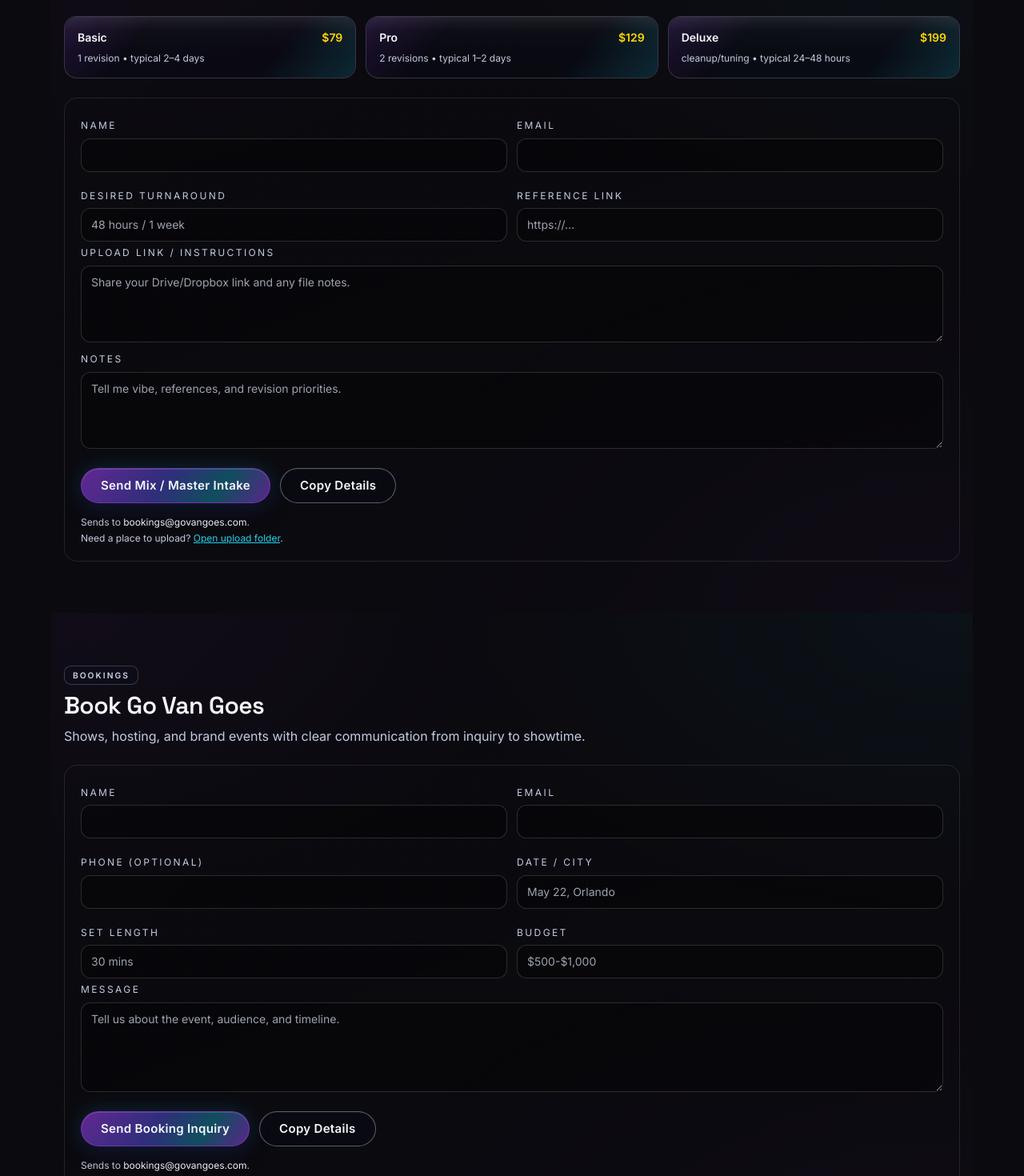
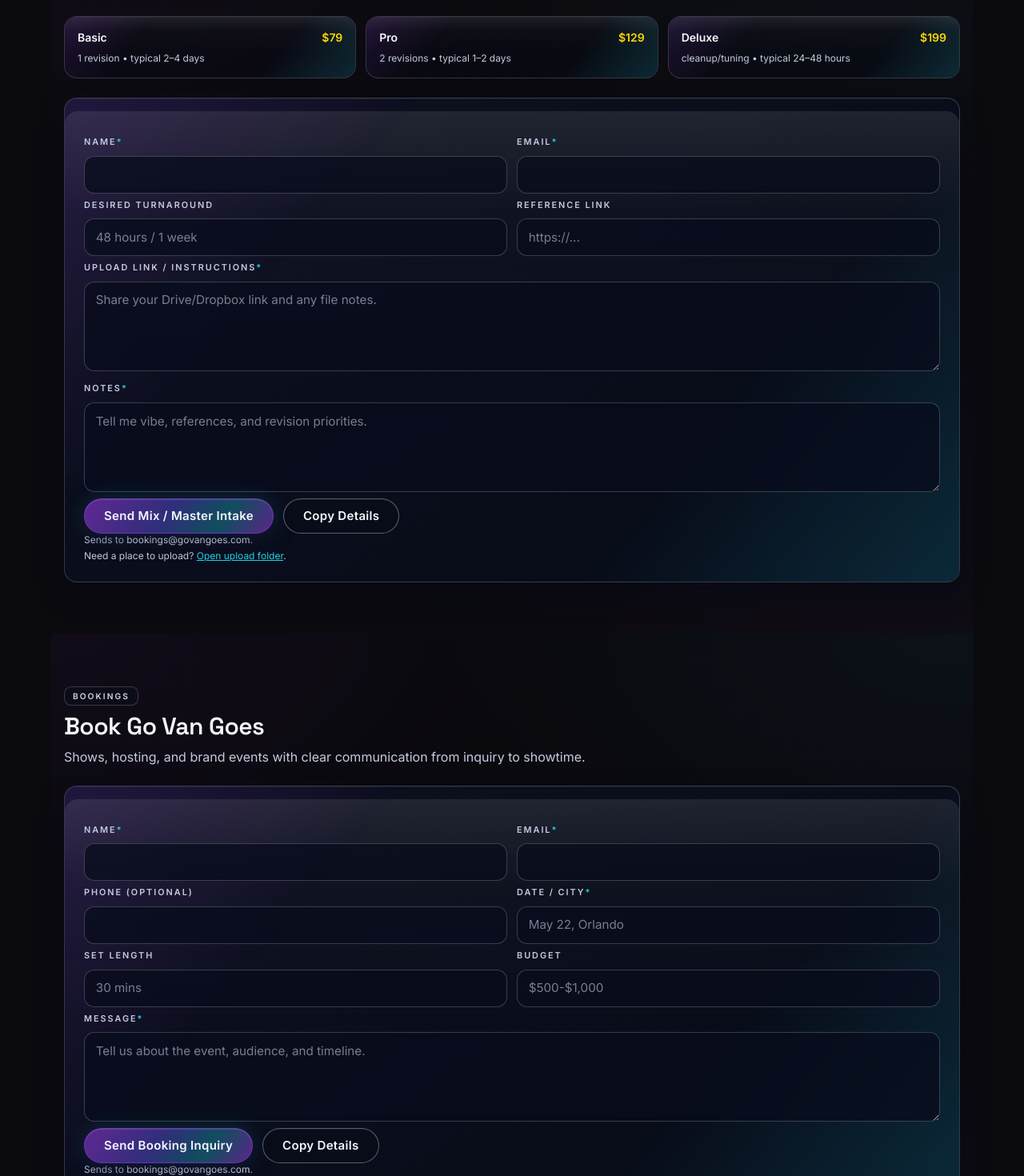
Before and after one commit to govangoes/calamari-crystal-site, a React (Vite) app: page / in a window 1280 px wide. Shown: the part 1260-2730 px from the top of the page at 80% size. Built offline with nearby package versions, Linux system fonts and the light colour scheme; no server answers.

Commit message:
style(ui): add luxury form controls (Field/Input/Textarea/Select) + wire into forms

```diff
--- a/src/components/forms/BookingForm.jsx
+++ b/src/components/forms/BookingForm.jsx
@@ -2,6 +2,10 @@
 import { CONTACT_EMAIL } from "../../content/offers.js";
 import GhostButton from "../ui/GhostButton.jsx";
 import PsychedelicButton from "../ui/PsychedelicButton.jsx";
+import CrystalCard from "../ui/CrystalCard.jsx";
+import CrystalInput from "../ui/CrystalInput.jsx";
+import CrystalTextarea from "../ui/CrystalTextarea.jsx";
+import Field from "../ui/Field.jsx";
 import { copyTextToClipboard, submitFormWithFallback } from "./formUtils.js";
 
 const INITIAL_FIELDS = {
@@ -29,9 +33,6 @@
     fields.message || "Not provided",
   ].join("\n");
 }
-
-const inputClassName =
-  "w-full rounded-xl border border-white/15 bg-black/35 px-3 py-2.5 text-sm text-paperWhite placeholder:text-paperWhite/45 outline-none transition focus:border-crystal/60 focus:ring-2 focus:ring-crystal/35";
 
 export default function BookingForm({ className = "" }) {
   const [fields, setFields] = useState(INITIAL_FIELDS);
@@ -79,96 +80,87 @@
     setIsSubmitting(false);
   };
 
+  const rootClassName = className ? `space-y-4 p-5 sm:p-6 ${className}` : "space-y-4 p-5 sm:p-6";
+
   return (
-    <form
-      className={
-        className
-          ? `space-y-4 rounded-2xl border border-white/10 bg-ink/45 p-5 ${className}`
-          : "space-y-4 rounded-2xl border border-white/10 bg-ink/45 p-5"
-      }
-      onSubmit={handleSubmit}
-    >
+    <CrystalCard as="form" variant="glass" className={rootClassName} onSubmit={handleSubmit}>
       <div className="grid gap-3 md:grid-cols-2">
-        <label className="space-y-1">
-          <span className="text-xs uppercase tracking-[0.2em] text-muted">Name</span>
-          <input
-            className={inputClassName}
+        <Field label="Name" htmlFor="booking-name" required>
+          <CrystalInput
+            id="booking-name"
             name="name"
             value={fields.name}
             onChange={updateField("name")}
             required
+            autoComplete="name"
           />
-        </label>
-        <label className="space-y-1">
-          <span className="text-xs uppercase tracking-[0.2em] text-muted">Email</span>
-          <input
-            className={inputClassName}
+        </Field>
+        <Field label="Email" htmlFor="booking-email" required>
+          <CrystalInput
+            id="booking-email"
             name="email"
             type="email"
             value={fields.email}
             onChange={updateField("email")}
             required
+            autoComplete="email"
           />
-        </label>
+        </Field>
       </div>
 
       <div className="grid gap-3 md:grid-cols-2">
-        <label className="space-y-1">
-          <span className="text-xs uppercase tracking-[0.2em] text-muted">Phone (optional)</span>
-          <input
-            className={inputClassName}
+        <Field label="Phone (optional)" htmlFor="booking-phone">
+          <CrystalInput
+            id="booking-phone"
             name="phone"
             value={fields.phone}
             onChange={updateField("phone")}
+            autoComplete="tel"
           />
-        </label>
-        <label className="space-y-1">
-          <span className="text-xs uppercase tracking-[0.2em] text-muted">Date / City</span>
-          <input
-            className={inputClassName}
+        </Field>
+        <Field label="Date / City" htmlFor="booking-date-city" required>
+          <CrystalInput
+            id="booking-date-city"
             name="dateCity"
             value={fields.dateCity}
             onChange={updateField("dateCity")}
             placeholder="May 22, Orlando"
             required
           />
-        </label>
+        </Field>
       </div>
 
       <div className="grid gap-3 md:grid-cols-2">
-        <label className="space-y-1">
-          <span className="text-xs uppercase tracking-[0.2em] text-muted">Set Length</span>
-          <input
-            className={inputClassName}
+        <Field label="Set Length" htmlFor="booking-set-length">
+          <CrystalInput
+            id="booking-set-length"
             name="setLength"
             value={fields.setLength}
             onChange={updateField("setLength")}
             placeholder="30 mins"
           />
-        </label>
-        <label className="space-y-1">
-          <span className="text-xs uppercase tracking-[0.2em] text-muted">Budget</span>
-          <input
-            className={inputClassName}
+        </Field>
+        <Field label="Budget" htmlFor="booking-budget">
+          <CrystalInput
+            id="booking-budget"
             name="budget"
             value={fields.budget}
             onChange={updateField("budget")}
             placeholder="$500-$1,000"
           />
-        </label>
+        </Field>
       </div>
 
-      <label className="space-y-1">
-        <span className="text-xs uppercase tracking-[0.2em] text-muted">Message</span>
-        <textarea
-          className={`${inputClassName} min-h-28 resize-y`}
+      <Field label="Message" htmlFor="booking-message" required>
+        <CrystalTextarea
+          id="booking-message"
           name="message"
           value={fields.message}
           onChange={updateField("message")}
           placeholder="Tell us about the event, audience, and timeline."
           required
         />
-      </label>
+      </Field>
 
       <div className="flex flex-wrap items-center gap-3">
         <PsychedelicButton as="button" type="submit" disabled={isSubmitting}>
@@ -183,6 +175,6 @@
         Sends to <span className="text-strong">{CONTACT_EMAIL}</span>.
       </p>
       {status && <p className="text-xs text-paperWhite/85">{status}</p>}
-    </form>
+    </CrystalCard>
   );
 }
--- a/src/components/forms/MixMasterForm.jsx
+++ b/src/components/forms/MixMasterForm.jsx
@@ -2,6 +2,10 @@
 import { CONTACT_EMAIL } from "../../content/offers.js";
 import GhostButton from "../ui/GhostButton.jsx";
 import PsychedelicButton from "../ui/PsychedelicButton.jsx";
+import CrystalCard from "../ui/CrystalCard.jsx";
+import CrystalInput from "../ui/CrystalInput.jsx";
+import CrystalTextarea from "../ui/CrystalTextarea.jsx";
+import Field from "../ui/Field.jsx";
 import { copyTextToClipboard, submitFormWithFallback } from "./formUtils.js";
 
 const INITIAL_FIELDS = {
@@ -29,9 +33,6 @@
     fields.notes || "Not provided",
   ].join("\n");
 }
-
-const inputClassName =
-  "w-full rounded-xl border border-white/15 bg-black/35 px-3 py-2.5 text-sm text-paperWhite placeholder:text-paperWhite/45 outline-none transition focus:border-crystal/60 focus:ring-2 focus:ring-crystal/35";
 
 export default function MixMasterForm({ className = "", fileUploadUrl = "" }) {
   const [fields, setFields] = useState(INITIAL_FIELDS);
@@ -79,88 +80,79 @@
     setIsSubmitting(false);
   };
 
+  const rootClassName = className ? `space-y-4 p-5 sm:p-6 ${className}` : "space-y-4 p-5 sm:p-6";
+
   return (
-    <form
-      className={
-        className
-          ? `space-y-4 rounded-2xl border border-white/10 bg-ink/45 p-5 ${className}`
-          : "space-y-4 rounded-2xl border border-white/10 bg-ink/45 p-5"
-      }
-      onSubmit={handleSubmit}
-    >
+    <CrystalCard as="form" variant="glass" className={rootClassName} onSubmit={handleSubmit}>
       <div className="grid gap-3 md:grid-cols-2">
-        <label className="space-y-1">
-          <span className="text-xs uppercase tracking-[0.2em] text-muted">Name</span>
-          <input
-            className={inputClassName}
+        <Field label="Name" htmlFor="mix-name" required>
+          <CrystalInput
+            id="mix-name"
             name="name"
             value={fields.name}
             onChange={updateField("name")}
             required
+            autoComplete="name"
           />
-        </label>
-        <label className="space-y-1">
-          <span className="text-xs uppercase tracking-[0.2em] text-muted">Email</span>
-          <input
-            className={inputClassName}
+        </Field>
+        <Field label="Email" htmlFor="mix-email" required>
+          <CrystalInput
+            id="mix-email"
             name="email"
             type="email"
             value={fields.email}
             onChange={updateField("email")}
             required
+            autoComplete="email"
           />
-        </label>
+        </Field>
       </div>
 
       <div className="grid gap-3 md:grid-cols-2">
-        <label className="space-y-1">
-          <span className="text-xs uppercase tracking-[0.2em] text-muted">Desired Turnaround</span>
-          <input
-            className={inputClassName}
+        <Field label="Desired Turnaround" htmlFor="mix-turnaround">
+          <CrystalInput
+            id="mix-turnaround"
             name="desiredTurnaround"
             value={fields.desiredTurnaround}
             onChange={updateField("desiredTurnaround")}
             placeholder="48 hours / 1 week"
           />
-        </label>
-        <label className="space-y-1">
-          <span className="text-xs uppercase tracking-[0.2em] text-muted">Reference Link</span>
-          <input
-            className={inputClassName}
+        </Field>
+        <Field label="Reference Link" htmlFor="mix-reference-link">
+          <CrystalInput
+            id="mix-reference-link"
             name="referenceLink"
             type="url"
             value={fields.referenceLink}
             onChange={updateField("referenceLink")}
             placeholder="https://..."
           />
-        </label>
+        </Field>
       </div>
 
-      <label className="space-y-1">
-        <span className="text-xs uppercase tracking-[0.2em] text-muted">
-          Upload Link / Instructions
-        </span>
-        <textarea
-          className={`${inputClassName} min-h-24 resize-y`}
+      <Field label="Upload Link / Instructions" htmlFor="mix-upload" required>
+        <CrystalTextarea
+          id="mix-upload"
           name="uploadInstructions"
           value={fields.uploadInstructions}
           onChange={updateField("uploadInstructions")}
           placeholder="Share your Drive/Dropbox link and any file notes."
           required
+          className="min-h-24"
         />
-      </label>
+      </Field>
 
-      <label className="space-y-1">
-        <span className="text-xs uppercase tracking-[0.2em] text-muted">Notes</span>
-        <textarea
-          className={`${inputClassName} min-h-24 resize-y`}
+      <Field label="Notes" htmlFor="mix-notes" required>
+        <CrystalTextarea
+          id="mix-notes"
           name="notes"
           value={fields.notes}
           onChange={updateField("notes")}
           placeholder="Tell me vibe, references, and revision priorities."
           required
+          className="min-h-24"
         />
-      </label>
+      </Field>
 
       <div className="flex flex-wrap items-center gap-3">
         <PsychedelicButton as="button" type="submit" disabled={isSubmitting}>
@@ -191,6 +183,6 @@
         )}
       </div>
       {status && <p className="text-xs text-paperWhite/85">{status}</p>}
-    </form>
+    </CrystalCard>
   );
 }
--- /dev/null
+++ b/src/components/ui/CrystalInput.jsx
@@ -0,0 +1,3 @@
+export default function CrystalInput({ className = "", ...props }) {
+  return <input className={["crystal-input", className].filter(Boolean).join(" ")} {...props} />;
+}
--- /dev/null
+++ b/src/components/ui/CrystalSelect.jsx
@@ -0,0 +1,3 @@
+export default function CrystalSelect({ className = "", ...props }) {
+  return <select className={["crystal-select", className].filter(Boolean).join(" ")} {...props} />;
+}
--- /dev/null
+++ b/src/components/ui/CrystalTextarea.jsx
@@ -0,0 +1,5 @@
+export default function CrystalTextarea({ className = "", ...props }) {
+  return (
+    <textarea className={["crystal-textarea", className].filter(Boolean).join(" ")} {...props} />
+  );
+}
--- /dev/null
+++ b/src/components/ui/Field.jsx
@@ -0,0 +1,26 @@
+export default function Field({
+  className = "",
+  label,
+  htmlFor,
+  help,
+  error,
+  required = false,
+  children,
+}) {
+  return (
+    <div className={["space-y-1.5", className].filter(Boolean).join(" ")}>
+      {label && (
+        <label className="crystal-field-label" htmlFor={htmlFor}>
+          <span>{label}</span>
+          {required && <span className="text-crystal"> *</span>}
+        </label>
+      )}
+      {children}
+      {error ? (
+        <p className="crystal-field-error">{error}</p>
+      ) : help ? (
+        <p className="crystal-field-help">{help}</p>
+      ) : null}
+    </div>
+  );
+}
--- a/src/index.css
+++ b/src/index.css
@@ -142,6 +142,82 @@
       transparent 100%
     );
     opacity: 0.65;
+  }
+
+  .crystal-field-label {
+    display: inline-flex;
+    align-items: center;
+    font-size: 0.68rem;
+    font-weight: 600;
+    letter-spacing: 0.18em;
+    text-transform: uppercase;
+    color: var(--text-muted);
+  }
+
+  .crystal-field-help {
+    font-size: 0.75rem;
+    color: var(--text-muted);
+    line-height: 1.4;
+  }
+
+  .crystal-field-error {
+    font-size: 0.75rem;
+    color: rgb(255 124 138 / 0.94);
+    line-height: 1.4;
+  }
+
+  .crystal-input,
+  .crystal-textarea,
+  .crystal-select {
+    width: 100%;
+    min-height: 2.9rem;
+    border-radius: 0.8rem;
+    border: 1px solid rgba(195, 203, 224, 0.26);
+    background: rgba(9, 13, 28, 0.76);
+    color: rgba(245, 247, 255, 0.96);
+    font-size: 0.95rem;
+    line-height: 1.45;
+    padding: 0.72rem 0.86rem;
+    outline: none;
+    transition:
+      border-color 0.22s ease,
+      box-shadow 0.22s ease,
+      background-color 0.22s ease;
+  }
+
+  .crystal-input::placeholder,
+  .crystal-textarea::placeholder {
+    color: rgba(195, 203, 224, 0.6);
+  }
+
+  .crystal-textarea {
+    min-height: 7rem;
+    resize: vertical;
+  }
+
+  .crystal-select {
+    appearance: none;
+    background-image:
+      linear-gradient(45deg, transparent 50%, rgba(195, 203, 224, 0.8) 50%),
+      linear-gradient(135deg, rgba(195, 203, 224, 0.8) 50%, transparent 50%);
+    background-position:
+      calc(100% - 18px) calc(1.22rem),
+      calc(100% - 12px) calc(1.22rem);
+    background-size:
+      6px 6px,
+      6px 6px;
+    background-repeat: no-repeat;
+  }
+
+  .crystal-input:focus-visible,
+  .crystal-textarea:focus-visible,
+  .crystal-select:focus-visible {
+    border-color: rgba(34, 211, 238, 0.66);
+    box-shadow:
+      0 0 0 2px rgba(9, 13, 28, 0.96),
+      0 0 0 4px rgba(111, 45, 168, 0.36),
+      0 0 14px rgba(34, 211, 238, 0.16);
+    background: rgba(10, 14, 30, 0.88);
   }
 
   .btn {
@@ -425,6 +501,9 @@
   @media (prefers-reduced-motion: reduce) {
     .crystal-card,
     .crystal-badge,
+    .crystal-input,
+    .crystal-textarea,
+    .crystal-select,
     .ui-btn,
     .ui-btn:hover,
     .ui-btn:active,
```
